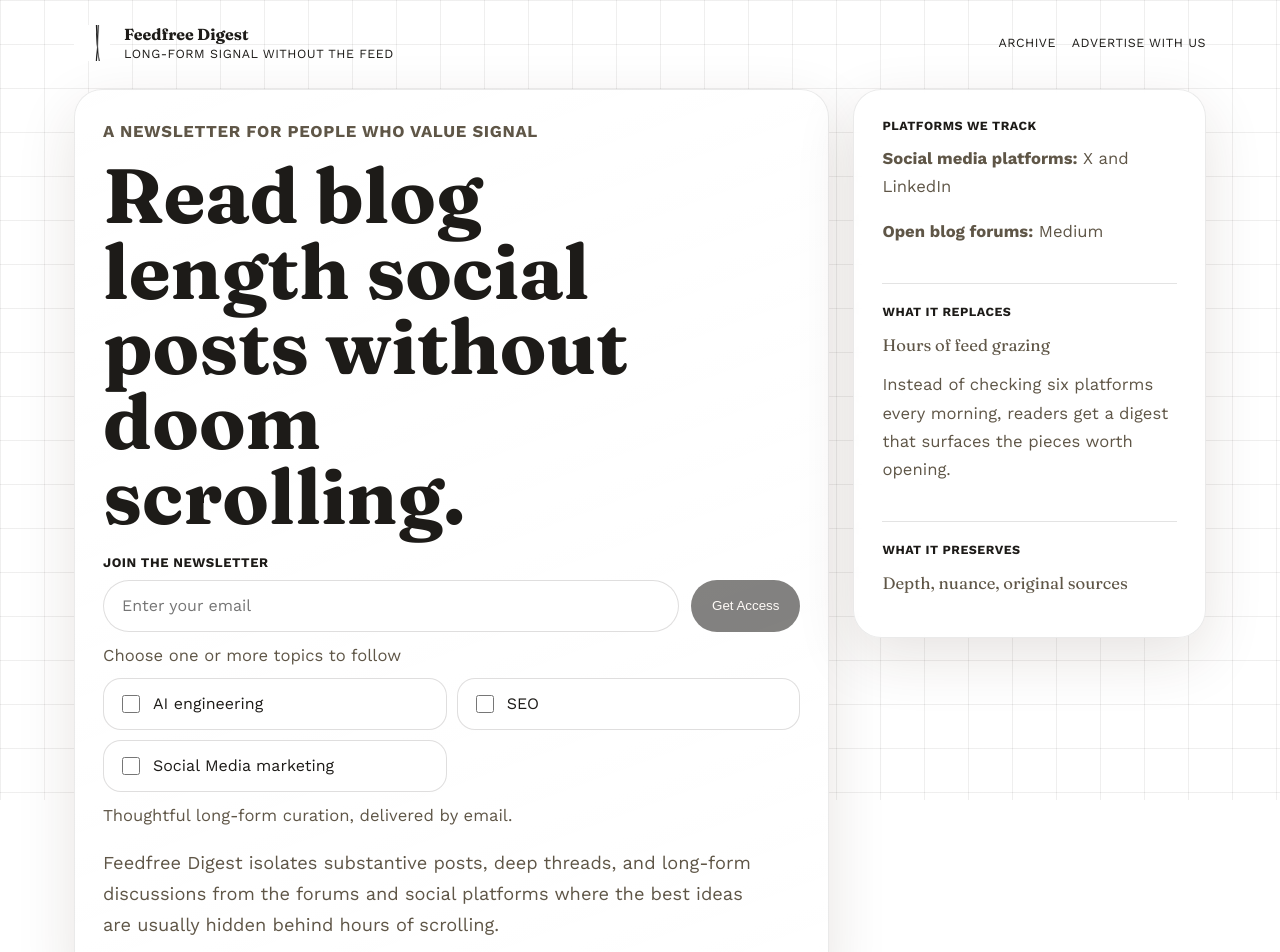
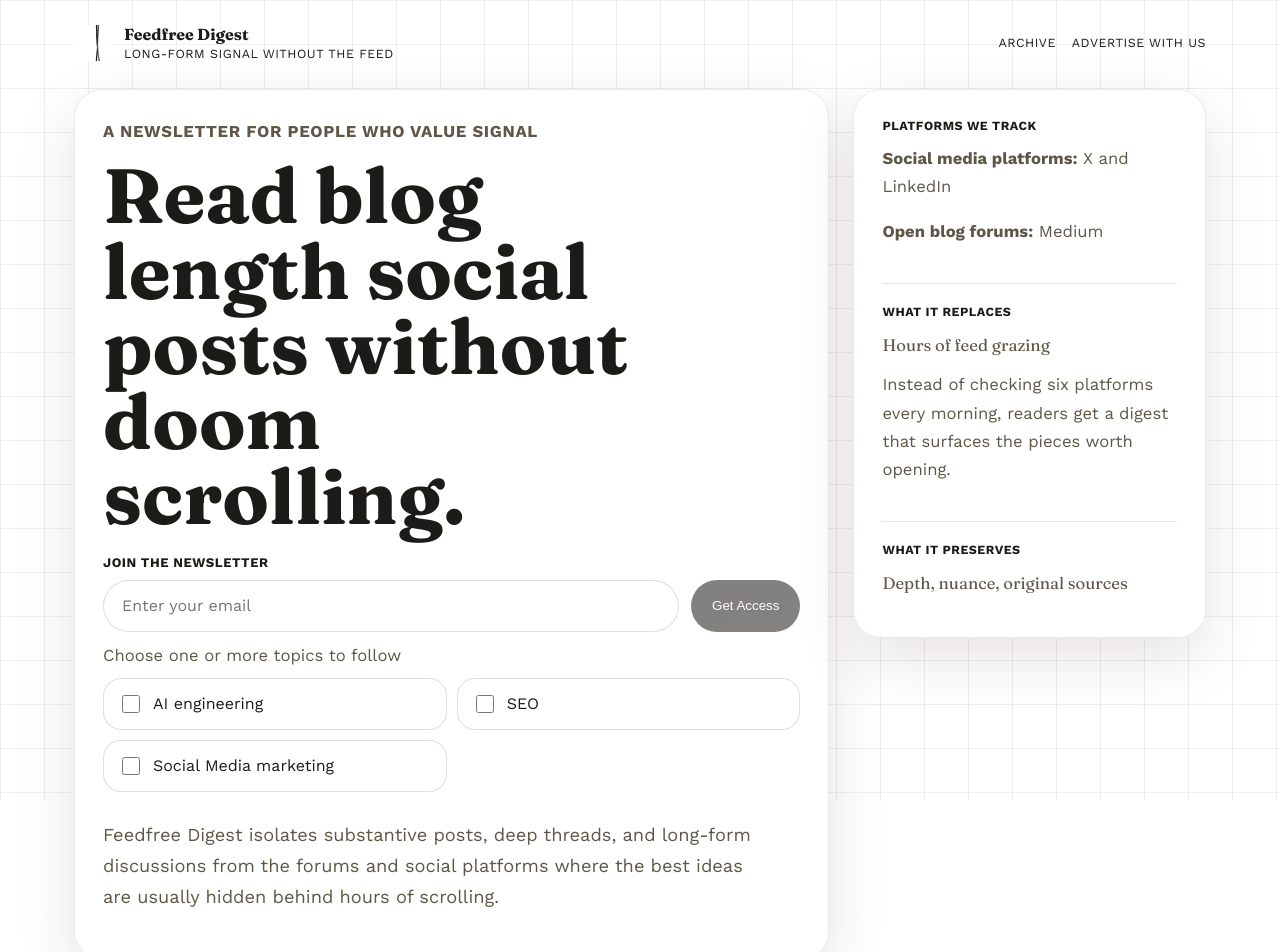
Before and after one commit to ah8571/feedless-digest, a Next.js app: page / in a window 1280 px wide. Shown: the top 952 px of the page. Built offline with nearby package versions, Linux system fonts and the light colour scheme; no server answers.

Commit message:
Remove tagline from signup form

```diff
--- a/app/components/signup-form.tsx
+++ b/app/components/signup-form.tsx
@@ -230,7 +230,7 @@ export function SignupForm() {
         {message ||
           (needsTopicSelection
             ? "Choose at least one topic to continue."
-            : "Thoughtful long-form curation, delivered by email.")}
+            : "")}
       </p>
     </form>
   );
```
